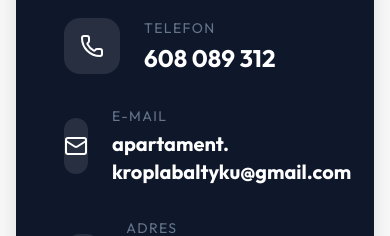
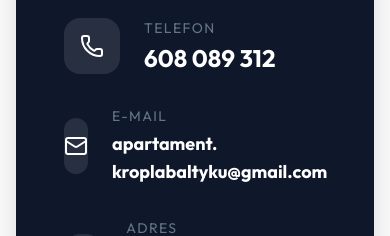
Before and after one commit to gronQA/KroplaBaltyku, a React (Vite) app: page / in a window 390 px wide. Shown: the part 5520-5756 px from the top of the page. Built offline with nearby package versions, Linux system fonts and the light colour scheme; a web font is replaced by a local one.

Commit message:
fix: further reduce email font size on mobile

```diff
--- a/src/pages/Home.tsx
+++ b/src/pages/Home.tsx
@@ -292,7 +292,7 @@ const Home = () => {
                   </div>
                   <div>
                     <div className="text-sm text-slate-500 uppercase tracking-widest mb-1">E-mail</div>
-                    <div className="text-xl md:text-2xl font-bold break-words">
+                    <div className="text-lg sm:text-xl md:text-2xl font-bold break-words">
                       apartament.<wbr/>kroplabaltyku@gmail.com
                     </div>
                   </div>
```
